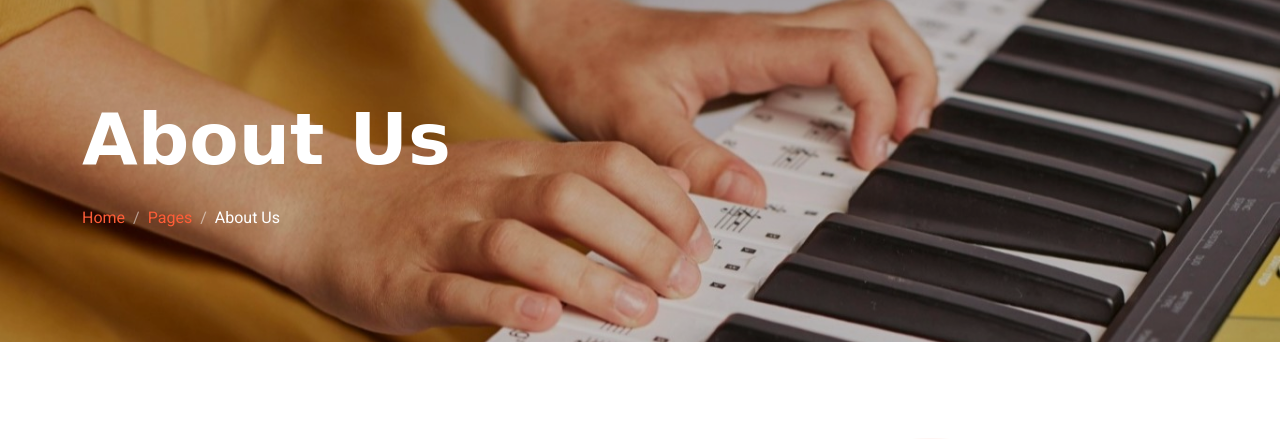
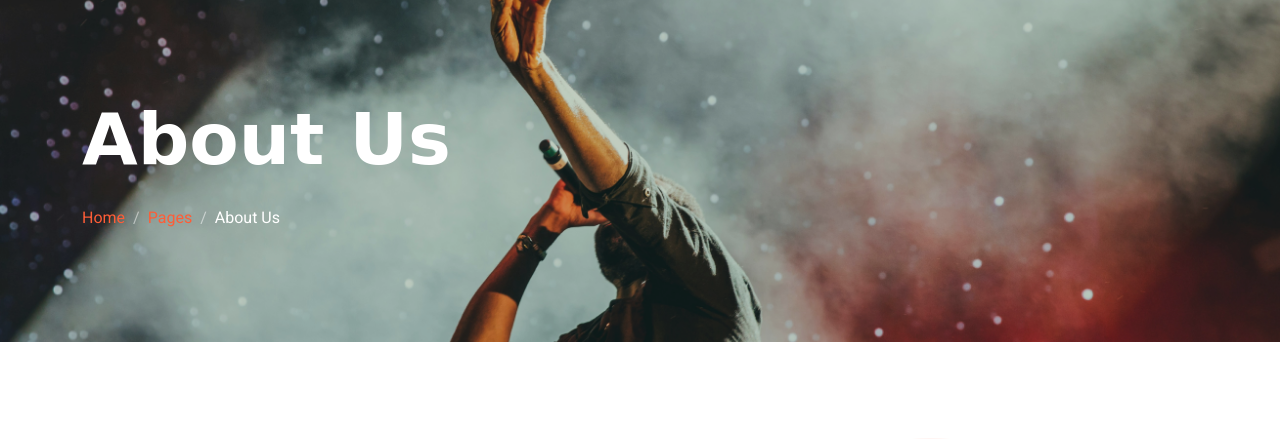
Before and after one commit to haprabb/WebsiteRPL, a PHP site: page /about.html in a window 1280 px wide. Shown: the part 85-524 px from the top of the page. Run offline with PHP 8.4, Linux system fonts and the light colour scheme; some libraries are stand-ins or nearby versions.

Commit message:
Update style.css
upper bottom

```diff
--- a/css/style.css
+++ b/css/style.css
@@ -1,7 +1,7 @@
 /********** Template CSS **********/
 :root {
     --primary: #4cd5f8;
-    --light: #FFF5F3;
+    --light: #ffffff;
     --dark: #103741;
 }
 
@@ -36,7 +36,7 @@
 }
 
 .btn.btn-primary {
-    color: #FFFFFF;
+    color: #ffffff;
 }
 
 .btn-square {
@@ -137,7 +137,7 @@ h6,
 
     .navbar .navbar-nav {
         margin-top: 15px;
-        border-top: 1px solid #EEEEEE;
+        border-top: 1px solid #0e5c68;
     }
 }
 
@@ -238,7 +238,7 @@ h6,
 }
 
 .page-header {
-    background: linear-gradient(rgba(0, 0, 0, .2), rgba(0, 0, 0, .2)), url(../img/carousel-1.jpg) center center no-repeat;
+    background: linear-gradient(rgba(0, 0, 0, .2), rgba(0, 0, 0, .2)), url(../img/bg1rpl.jpg) center center no-repeat;
     background-size: cover;
 }
 
@@ -266,7 +266,7 @@ h6,
     height: 100%;
     top: 0;
     left: 0;
-    background: rgba(255, 255, 255, .9);
+    background: #ffffffe6;
     transition: .5s;
     z-index: 1;
 }
```
